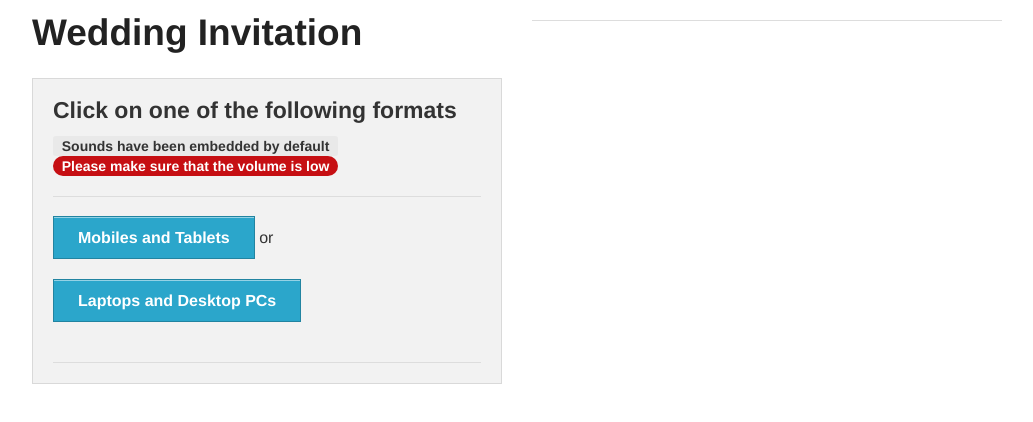
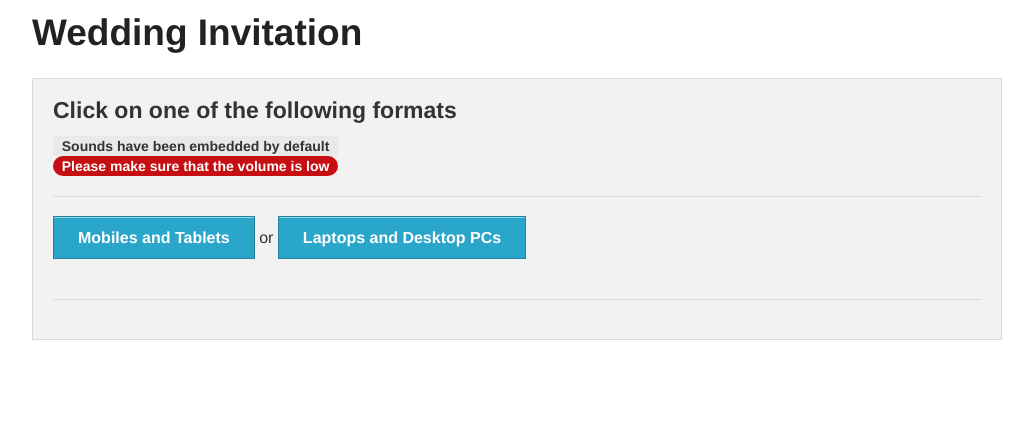
Before and after one commit to prashantbarca/invite, a plain HTML site: page index.html in a window 1280 px wide. Shown: the whole page, without its empty margins (123-1156 px from the left). Drawn offline with Linux system fonts and the light colour scheme; some packages are replaced by stand-ins of ours.

Commit message:
Fix grid

```diff
--- a/index.html
+++ b/index.html
@@ -40,7 +40,7 @@
 		<body>
 
 			<div class="row" >
-				<div class="large-6 columns" >
+				<div class="large-12 columns" >
 					<h2>Wedding Invitation</h2>
 					<div class="panel">
 						<h4>Click on one of the following formats</h4>
@@ -54,13 +54,9 @@
 						<a href="invite/index.html" class="button">Laptops and Desktop PCs</a>
 						</p>
 						<hr />
+					<div id="map-canvas"></div>
 					</div>
 				</div>
-				<div class="large-6 columns" >
-					<div id="map-canvas"></div>
-					<hr />
-				</div>
-			</div>
 		</div>
 
 
```
